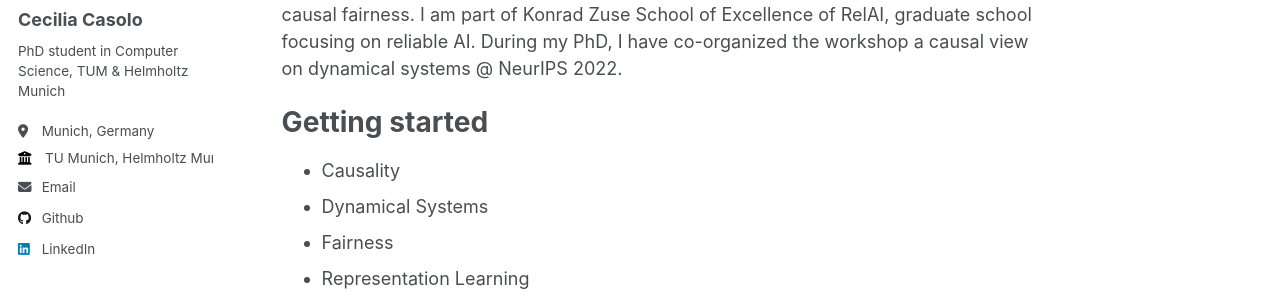
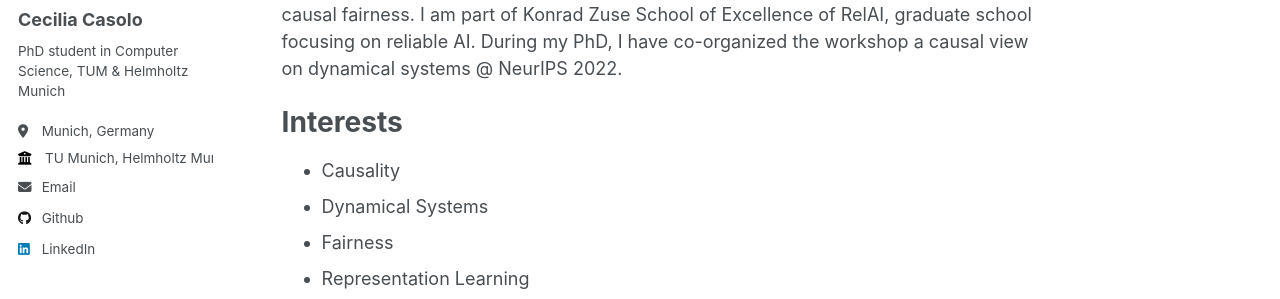
Before and after one commit to ceciliacasolo/ceciliacasolo.github.io, a Jekyll site: the page built from _pages/about.md, in a window 1280 px wide and 1160 px high. Shown: the part 282-581 px from the top of the window. Built offline with Jekyll 4.4.1, drawn with Linux system fonts in a browser that asks for light colours.

Commit message:
Update about.md

```diff
--- a/_pages/about.md
+++ b/_pages/about.md
@@ -9,7 +9,7 @@ redirect_from:
 
 I am a PhD student in Niki Kilbertus group in TUM and Helmholtz Munich. I graduated Cum Laude from TU Delft in the Applied Mathematics MSc and pursued my thesis on Causal Fairness of Machine Learning at ETH supervised by Marloes Maathuis and Georg Jongbloed. I am broadly interested in causality and Machine Learning. I have been working on the intersection between dynamical systems, representation learning and causal fairness.  I am part of Konrad Zuse School of Excellence of RelAI, graduate school focusing on reliable AI. During my PhD, I have co-organized the workshop a causal view on dynamical systems @ NeurIPS 2022.
 
-Getting started
+Interests
 ======
 * Causality
 * Dynamical Systems
```
